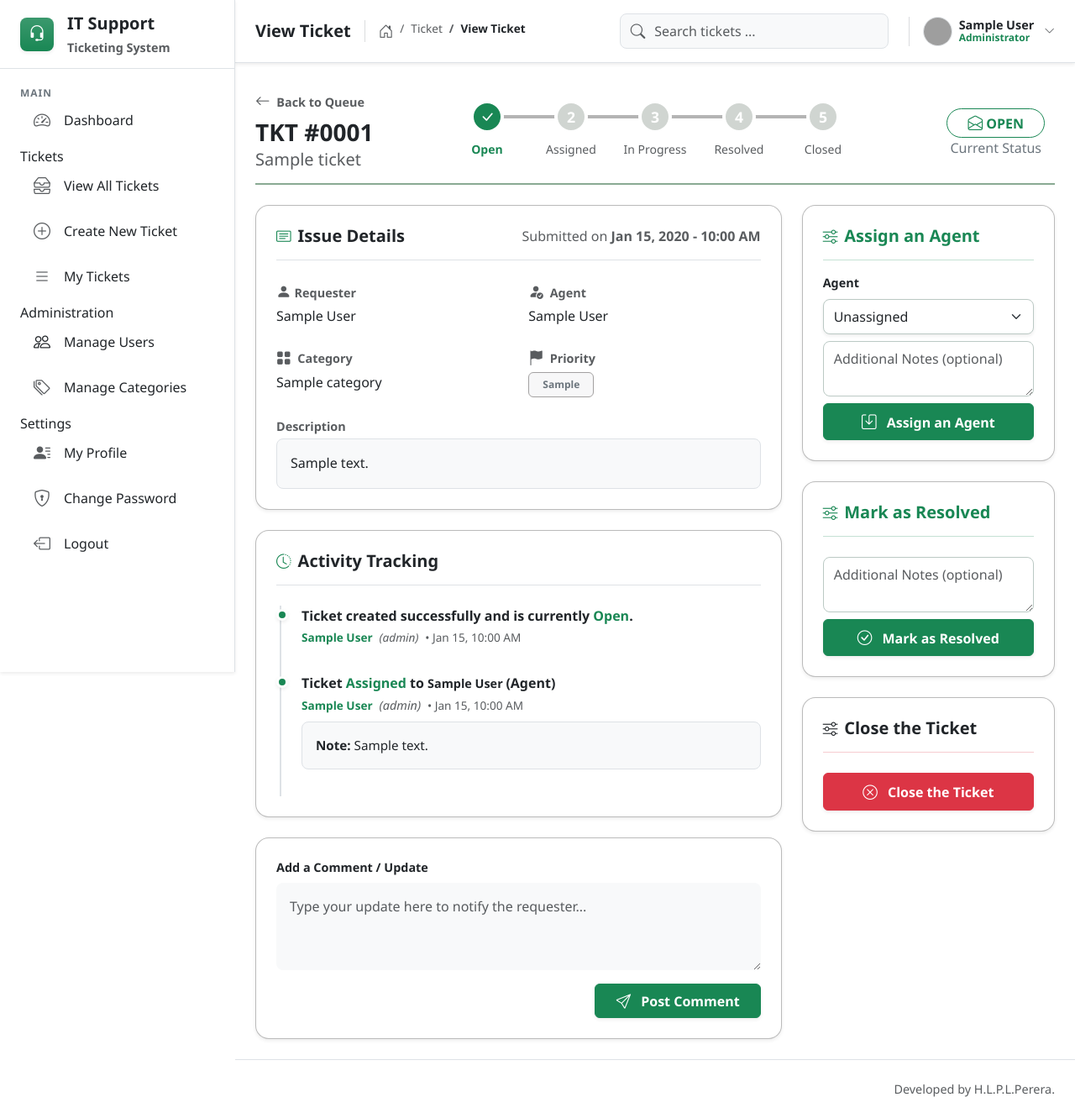
After one commit to primal-mit/helpdesk, a PHP site: page /view-ticket-bk.php?id=1 in a window 1280 px wide. The commit adds this page. Shown: the whole page at 84% size. Run offline with PHP 8.4, Linux system fonts and the light colour scheme; the visitor is signed in with stand-in values (Sample User, id 1); tables that the repository leaves empty or names only in its code hold one stand-in row (values such as "Sample post"); grey boxes are pictures that could not be loaded.

Commit message:
Activity tracking implemented

```diff
--- a/models/StatusHistory.php
+++ b/models/StatusHistory.php
@@ -25,11 +25,11 @@ class StatusHistory {
 
     // Fetches the timeline of status changes for audit views
     public function getHistoryByTicket($ticket_id) {
-        $query = "SELECT status_history.*, u.first_name, u.last_name
-                  FROM status_history
-                  LEFT JOIN users u ON status_history.changed_by_user_id = u.id
-                  WHERE status_history.ticket_id = :ticket_id
-                  ORDER BY status_history.changed_at DESC";
+        $query = "SELECT history.*, user.first_name, user.last_name,user.role
+                  FROM status_history as history
+                  LEFT JOIN users user ON history.changed_by_user_id = user.id
+                  WHERE history.ticket_id = :ticket_id
+                  ORDER BY history.changed_at ASC";
 
         $stmt = $this->conn->prepare($query);
         $stmt->bindParam(':ticket_id', $ticket_id);
--- a/models/Ticket.php
+++ b/models/Ticket.php
@@ -92,6 +92,7 @@ class Ticket {
             c.name AS category_name,
             requester.first_name AS requester_first_name,
             requester.last_name AS requester_last_name,
+            requester.role AS requester_role,
             agent.first_name AS agent_first_name,
             agent.last_name AS agent_last_name
           FROM tickets t
--- /dev/null
+++ b/views/ticket/view-ticket-bk.php
@@ -0,0 +1,377 @@
+<?php
+session_start();
+if (!isset($_SESSION['user_id'])) {
+    header("Location: ../../views/auth/login.php");
+    exit();
+}
+
+require_once '../../models/Database.php';
+require_once '../../models/Ticket.php';
+require_once '../../models/User.php';
+require_once '../../models/StatusHistory.php';
+
+$ticket = new Ticket();
+$ticket_id = $_GET["id"];
+$ticket = $ticket->getTicket($ticket_id);
+
+$statusHistory = new StatusHistory();
+$activities = $statusHistory->getHistoryByTicket($ticket_id);
+
+
+//Denie access to others tickets (Agents)
+if ($_SESSION['role'] == 'Agent' && $ticket['agent_id'] != $_SESSION['user_id']) {
+    echo "Access Denied. You do not have permission to access this page.";
+    exit();
+}
+
+//Denie access to others tickets (Requester)
+if ($_SESSION['role'] == 'Requester' && $ticket['requester_id'] != $_SESSION['user_id']) {
+    echo "Access Denied. You do not have permission to access this page.";
+    exit();
+}
+
+
+$user = new User();
+$agents = $user->getAgentUsers();
+
+$current_status_index = 0;
+switch($ticket['status']){
+    case "Open": $current_status_index = 0; break;
+    case "Assigned": $current_status_index = 1; break;
+    case "In Progress": $current_status_index = 2; break;
+    case "Resolved": $current_status_index = 3; break;
+    case "Closed": $current_status_index = 4; break;
+}
+
+?>
+
+
+<?php include_once('../partials/header.php'); ?>
+
+<link rel="stylesheet" type="text/css" href="../../assets/css/timeline.css"/>
+
+    <!-- MAIN CONTENT: TICKET DETAILS PAGE -->
+    <main class="p-4 p-md-4 flex-grow-1">
+
+        <!-- Ticket Header -->
+        <div class="d-flex justify-content-between align-items-center">
+            <div>
+                <div onclick="goBack()" class="text-decoration-none text-muted fw-bold mb-2 d-inline-block" style="font-size: 0.9rem;"><i class="bi bi-arrow-left me-1"></i> Back to Queue</div>
+                <h2 class="fw-bolder mb-1 text-dark fs-3"><?= formatTicketNumber($ticket['id']) ?></h2>
+                <h5 class="text-muted fw-medium fs-5"><?= $ticket['subject'] ?></h5>
+            </div>
+
+            <!-- Timeline -->
+            <div class="timeline-container">
+                    <div class="timeline-wrapper">
+
+                    <!-- Background Progress Line -->
+                    <div class="progress timeline-progress-bg">
+                        <div id="progress-bar" class="progress-bar bg-success" role="progressbar" style="width: 50%;" aria-valuenow="50" aria-valuemin="0" aria-valuemax="100"></div>
+                    </div>
+
+                    <!-- Timeline Nodes -->
+                    <div class="d-flex justify-content-between position-relative w-100 text-center" id="timeline-nodes">
+                        <!-- Nodes will be generated and updated by JavaScript -->
+                    </div>
+                </div>
+            </div>
+
+            <!-- Right Status -->
+            <div class="text-center">
+
+                <span class="badge bg-default bg-opacity-10 fw-bolder text-success border border-success border-opacity-100 fs-6 px-4 py-2 rounded-pill shadow-sm- ">
+                    <?php
+                        switch($ticket['status']){
+                            case "Open": $status_icon = 'bi-envelope-open';  break;
+                            case "Assigned": $status_icon = 'bi-person-check-fill';  break;
+                            case "In Progress": $status_icon = 'bi-gear-wide-connected';  break;
+                            case "Resolved": $status_icon = 'bi-check-circle-fill';  break;
+                            case "Closed": $status_icon = 'bi-lock-fill';  break;
+                        }
+                    ?>
+                     <i class="bi <?= $status_icon; ?>"></i> <?= strtoupper($ticket['status']) ?>
+                </span>
+
+                <div class="text-secondary px-3 text-center">Current Status</div>
+            </div>
+        </div>
+
+        <!-- <hr class="my-0 py-0 mb-3"> -->
+        <div style="border:1px solid #04491977" class="mb-4" ></div>
+
+
+        <!-- Alerts -->
+        <?php include('../partials/alerts.php'); ?>
+
+        <div class="row g-4">
+
+            <!-- Left Column: Info & Tracking -->
+            <div class="col-xl-8">
+
+                <!-- Ticket Description Card -->
+                <div class="card border-0 shadow-sm rounded-4 mb-4 p-4">
+                    <div class="d-flex align-items-center justify-content-between border-bottom pb-3 mb-4">
+                        <div>
+                            <h3 class="fw-bolder text-dark fs-5 mb-0 d-flex align-items-center gap-2">
+                                <i class="bi bi-card-text text-success"></i> Issue Details
+                            </h3>
+                        </div>
+
+                        <div class="text-muted text-end">
+                            <span>Submitted on </span>
+                            <span class="fw-bold"><?= date("M d, Y - h:i A", strtotime($ticket['created_at'])) ?></span>
+                        </div>
+                    </div>
+
+                    <div class="row mb-4">
+                        <div class="col-md-6 mb-3 mb-md-0">
+                            <div class="text-muted fw-bold mb-1" style="font-size: 0.9rem;"><i class="bi bi-person-fill text-muted me-1"></i>Requester</div>
+                            <div class="text-dark fw-semi-bold d-flex align-items-center">
+                                <?php echo $ticket['requester_first_name'] . " ". $ticket['requester_last_name']; ?>
+                            </div>
+                        </div>
+                        <div class="col-md-6 mb-3 mb-md-0">
+                            <div class="text-muted fw-bold mb-1" style="font-size: 0.9rem;"><i class="bi bi-person-fill-check text-muted me-1"></i> Agent</div>
+                            <?php if($ticket['agent_id'] != null): ?>
+                            <div class="text-dark fw-semi-bold"> <?= $ticket['agent_first_name']." ".$ticket['agent_last_name'] ?></div>
+                            <?php else: ?>
+                                <span class="text-muted fst-italic fw-medium">Unassigned</span>
+                            <?php endif ?>
+                        </div>
+
+                        <div class="col-md-6 mt-md-4">
+                            <div class="text-muted fw-bold mb-1" style="font-size: 0.9rem;"><i class="bi bi-grid-fill text-muted me-1"></i> Category</div>
+                            <div class="text-dark fw-semi-bold"><?= $ticket['category_name'] ?></div>
+                        </div>
+
+                        <div class="col-md-6 mt-md-4">
+                            <div class="text-muted fw-bold mb-1" style="font-size: 0.9rem;"><i class="bi bi-flag-fill text-muted me-1"></i> Priority</div>
+                              <?php
+                                switch (strtolower($ticket['priority'])) {
+                                    case 'low': $priority_badge = 'success'; break;
+                                    case 'medium': $priority_badge = 'warning'; break;
+                                    case 'high': $priority_badge = 'danger'; break;
+                                    default: $priority_badge = 'secondary'; break;
+                                }
+                            ?>
+                            <span class="badge priority-badge badge-<?php echo $priority_badge; ?> py-2 px-3"><?= ucfirst($ticket['priority']) ?></span>
+                        </div>
+
+                    </div>
+
+                    <div class="text-muted fw-bold mb-1" style="font-size: 0.9rem;">Description</div>
+                    <div class="p-3 rounded-3 bg-light border">
+                        <p class="mb-0 text-dark fw-medium" style="line-height: 1.6;">
+                            <?= $ticket['description'] ?>
+                        </p>
+                    </div>
+                </div>
+
+                <!-- Activities -->
+                <div class="card border-0 shadow-sm rounded-4 mb-4 p-4">
+                    <div class="d-flex align-items-center border-bottom pb-3 mb-4">
+                        <h3 class="fw-bolder text-dark fs-5 mb-0 d-flex align-items-center gap-2"><i class="bi bi-clock-history text-success"></i> Activity Tracking</h3>
+                    </div>
+
+                    <div class="border-start ms-1 ps-4 position-relative border-2 mt-0">
+
+
+                        <!-- Open Status -->
+                        <div class="mb-5- position-relative" style="margin-bottom: 2rem;">
+                            <div class="position-absolute rounded-circle bg-success border border-3 border-white shadow-sm" style="width: 14px; height: 14px; left: -1.5rem; top: 0.25rem; margin-left: -6px;"></div>
+
+
+                            <!-- Transision -->
+                            <div class="fw-semibold mb-1" style="font-size: 1rem;">
+                                Ticket created successfully and is currently <span class="text-success fw-bold fst-normal">Open</span>.
+                            </div>
+
+                             <div class="d-flex align-items-center gap-2 mb-3" style="font-size: 0.85rem;">
+                                <span class="fw-bold text-success"> <?php echo $ticket['requester_first_name'] . " ". $ticket['requester_last_name']; ?></span>
+                                <span class="text-muted fst-italic" style="">(<?= $ticket['requester_role'] ?>)</span>
+                                <span class="text-muted" style="">&bull; <?= date('M d, h:i A', strtotime($ticket['created_at'])) ?></span>
+                            </div>
+
+                        </div>
+
+
+                        <?php foreach($activities as $activity): ?>
+
+                            <div class="mb-5- position-relative"  style="margin-bottom: 2rem;">
+
+                                <!-- Transision -->
+                                <div class="fw-semibold mb-1" style="font-size: 1rem;">
+                                <?php if($activity['new_status'] == "Assigned"):?>
+                                        Ticket <span class="text-success fw-bold fst-normal">Assigned</span> to
+                                        <span class="text-dark fw-bold fst-normal" style="font-size: 0.9rem;"><?= $ticket['agent_first_name']." ".$ticket['agent_last_name'] ?> </span>
+                                        (Agent)
+                                <?php else: ?>
+                                        Status changed from <span class="fw-semibold"><?= $activity['old_status'] ?></span> to
+                                        <span class="text-success fw-bold fst-normal"><?= $activity['new_status'] ?></span>.
+                                <?php endif ?>
+                                </div>
+
+
+                                <div class="position-absolute rounded-circle bg-success border border-3 border-white shadow-sm" style="width: 14px; height: 14px; left: -1.5rem; top: 0.25rem; margin-left: -6px;"></div>
+                                <div class="d-flex align-items-center gap-2 mb-2" style="font-size: 0.85rem;"></span>
+                                    <span class="fw-bold text-success"><?= $activity['first_name']." ".$activity['last_name'] ?> </span>
+                                    <span class="text-muted fst-italic" style="font-size: 0.9rem;">(<?= $activity['role'] ?>)</span>
+                                    <span class="text-muted" style="font-size: 0.85rem;">&bull; <?= date('M d, h:i A', strtotime($activity['changed_at'])) ?></span>
+                                </div>
+
+                                <!-- Note -->
+                                <?php if($activity['notes'] != ""):?>
+                                <div class="bg-light border p-3 rounded-3 text-dark fw-medium" style="font-size: 0.95rem;">
+                                    <b>Note: </b><?= $activity['notes'] ?>
+                                </div>
+                                <?php endif ?>
+
+                            </div>
+
+                        <?php endforeach ?>
+
+                    </div>
+                </div>
+
+                <!-- Add Comment Form -->
+                <div class="card border-0 shadow-sm rounded-4 p-4">
+                    <form>
+                        <div class="mb-3">
+                            <label class="form-label text-dark fw-bold mb-2">Add a Comment / Update</label>
+                            <textarea class="form-control bg-light border-0 shadow-none p-3" rows="3" placeholder="Type your update here to notify the requester..."></textarea>
+                        </div>
+                        <div class="d-flex justify-content-end">
+                            <button type="button" class="btn btn-success fw-bold px-4 shadow-sm"><i class="bi bi-send me-2"></i> Post Comment</button>
+                        </div>
+                    </form>
+                </div>
+
+            </div>
+
+
+
+            <!-- Right Column: Update Controls -->
+            <div class="col-xl-4">
+                <?php if($ticket['status'] != "Closed"): ?>
+
+                <!-- Assign Agent -->
+                <?php if ($_SESSION['role'] == 'Administrator' && $ticket['status'] == "Open") : ?>
+
+                    <div class="card border-success border-opacity-50 bg-success- bg-opacity-10 shadow-sm rounded-4 p-4 mb-4">
+                        <div class="d-flex align-items-center border-bottom border-success border-opacity-25 pb-3 mb-3">
+                            <h3 class="fw-bolder text-success fs-5 mb-0 d-flex align-items-center gap-2"><i class="bi bi-sliders"></i> Assign an Agent</h3>
+                        </div>
+
+                        <form class="mt-0 needs-validation" novalidate action="../../controllers/ticket_controller.php" method="POST">
+                            <input type="hidden" name="ticket_id" value="<?=  $ticket['id'] ?>">
+                            <input type="hidden" name="current_status" value="<?=  $ticket['status'] ?>">
+                            <div class="mb-2">
+                                <label class="form-label text-dark fw-bold">Agent</label>
+                                <select class="form-select shadow-sm py-2" name="agent_id" required>
+                                    <option value="">Unassigned</option>
+                                    <?php foreach($agents as $agent):?>
+                                    <option value="<?= $agent['id'] ?>"><?= $agent['first_name'] ." ". $agent['last_name'] ?></option>
+                                    <?php endforeach ?>
+                                </select>
+
+                                <div class="valid-feedback">Looks good!</div>
+                                <div class="invalid-feedback">Please select an agent</div>
+                            </div>
+
+                            <textarea class="form-control mb-2" name="notes" rows="2" placeholder="Additional Notes (optional)"></textarea>
+
+                            <button type="submit" name="assign_an_agent_submit" class="btn btn-success w-100 fw-bold py-2 shadow-sm">
+                                <i class="bi bi-save me-2"></i> Assign an Agent
+                            </button>
+                        </form>
+                    </div>
+
+                <?php endif ?>
+
+
+                <!-- Mark as In Progress -->
+                <?php if ($_SESSION['role'] == 'Agent' && $ticket['status'] == "Assigned") : ?>
+                <div class="card border-success border-opacity-50 bg-success- bg-opacity-10 shadow-sm rounded-4 p-4 mb-4">
+                    <div class="d-flex align-items-center border-bottom border-success border-opacity-25 pb-3 mb-3">
+                        <h3 class="fw-bolder text-success fs-5 mb-0 d-flex align-items-center gap-2"><i class="bi bi-sliders"></i> Mark as In Progress</h3>
+                    </div>
+
+                    <form class="mt-2 needs-validation" novalidate action="../../controllers/ticket_controller.php" method="POST">
+                        <input type="hidden" name="ticket_id" value="<?=  $ticket['id'] ?>">
+                        <input type="hidden" name="current_status" value="<?=  $ticket['status'] ?>">
+                        <textarea class="form-control mb-2" name="notes" rows="2" placeholder="Additional Notes (optional)"></textarea>
+                        <button type="submit" name="mark_as_in_progress_submit" class="btn btn-success w-100 fw-bold py-2 shadow-sm">
+                            <i class="bi bi-gear me-2"></i> Mark as In Progress
+                        </button>
+                    </form>
+                </div>
+                <?php endif ?>
+
+
+                <!-- Mark as Resolved -->
+                <?php if (($_SESSION['role'] == 'Agent' || $_SESSION['role'] == 'Administrator') && $ticket['status'] != "Resolved") : ?>
+                    <div class="card border-success border-opacity-50 bg-success- bg-opacity-10 shadow-sm rounded-4 p-4 mb-4" >
+                        <div class="d-flex align-items-center border-bottom border-success border-opacity-25 pb-3 mb-3">
+                            <h3 class="fw-bolder text-success fs-5 mb-0 d-flex align-items-center gap-2"><i class="bi bi-sliders"></i> Mark as Resolved</h3>
+                        </div>
+
+                        <form class="mt-2 needs-validation" novalidate action="../../controllers/ticket_controller.php" method="POST">
+                            <input type="hidden" name="ticket_id" value="<?= $ticket['id'] ?>">
+                            <input type="hidden" name="current_status" value="<?=  $ticket['status'] ?>">
+                            <textarea class="form-control mb-2" name="notes" rows="2" placeholder="Additional Notes (optional)"></textarea>
+                            <button type="submit" name="mark_as_resolved_submit" class="btn btn-success w-100 fw-bold py-2 shadow-sm">
+                                <i class="bi bi-check-circle me-2"></i> Mark as Resolved
+                            </button>
+                        </form>
+                    </div>
+                <?php endif ?>
+
+                <!-- Close Ticket -->
+                <?php if ($_SESSION['role'] == 'Requester' || $_SESSION['role'] == 'Administrator') : ?>
+                    <div class="card border-danger border-opacity-50 bg-danger- bg-opacity-10 shadow-sm rounded-4 p-4 mb-4" >
+                        <div class="d-flex align-items-center border-bottom border-danger border-opacity-25 pb-3 mb-3">
+                            <h3 class="fw-bolder text-default fs-5 mb-0 d-flex align-items-center gap-2"><i class="bi bi-sliders"></i> Close the Ticket</h3>
+                        </div>
+
+                        <form class="mt-2 needs-validation" novalidate action="../../controllers/ticket_controller.php" method="POST">
+                            <input type="hidden" name="ticket_id" value="<?= $ticket['id'] ?>">
+                            <input type="hidden" name="current_status" value="<?=  $ticket['status'] ?>">
+                            <button type="submit" name="close_ticket_submit" class="btn btn-danger w-100 fw-bold py-2 shadow-sm">
+                                <i class="bi bi-x-circle me-2"></i> Close the Ticket
+                            </button>
+                        </form>
+                    </div>
+                <?php endif ?>
+
+            <?php else :?>
+                <div class="card border-secondary border-opacity-50 bg-secondary bg-opacity-10 shadow-sm rounded-4 py-4 pb-2 mb-4" >
+                    <p class="fw-bold text-center">Ticket Closed!</p>
+                </div>
+
+            <?php endif ?>
+
+            </div>
+
+
+        </div>
+    </main>
+    <!-- END MAIN CONTENT -->
+
+<script src="../../assets/js/timeline.js"></script>
+
+<script>
+    // Set Breadcrumb
+    document.getElementById("breadcrumb_title").innerHTML = "View Ticket";
+    document.getElementById("breadcrumb_item_1").querySelector('a').innerHTML = "Ticket";
+    document.getElementById("breadcrumb_item_2").innerHTML = "View Ticket";
+
+    //Update Timeline
+    updateTimeline(<?= $current_status_index  ?>);
+
+</script>
+
+
+
+
+<?php include('../partials/footer.php'); ?>
```
Also changed, not shown: assets/css/timeline.css (+38 -0 lines), views/ticket/view-ticket.php (+56 -37 lines).
